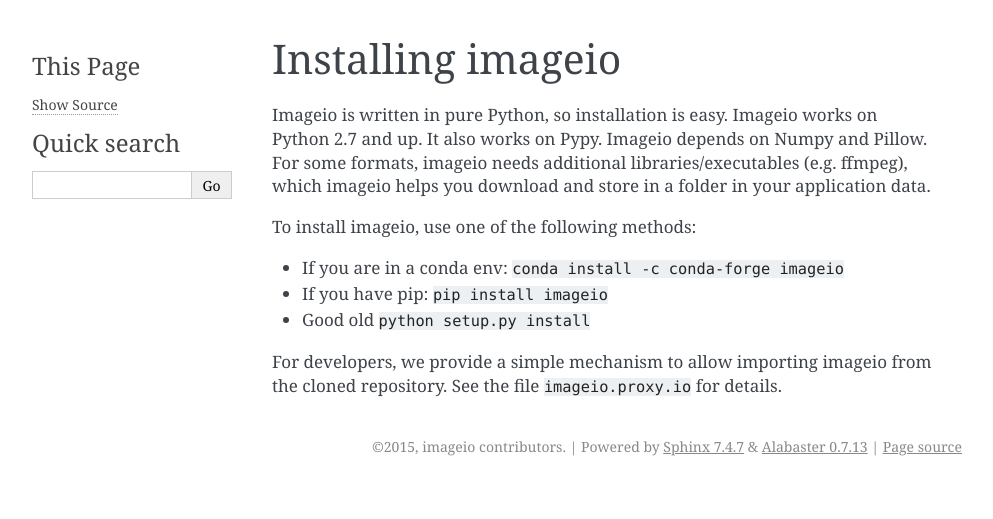
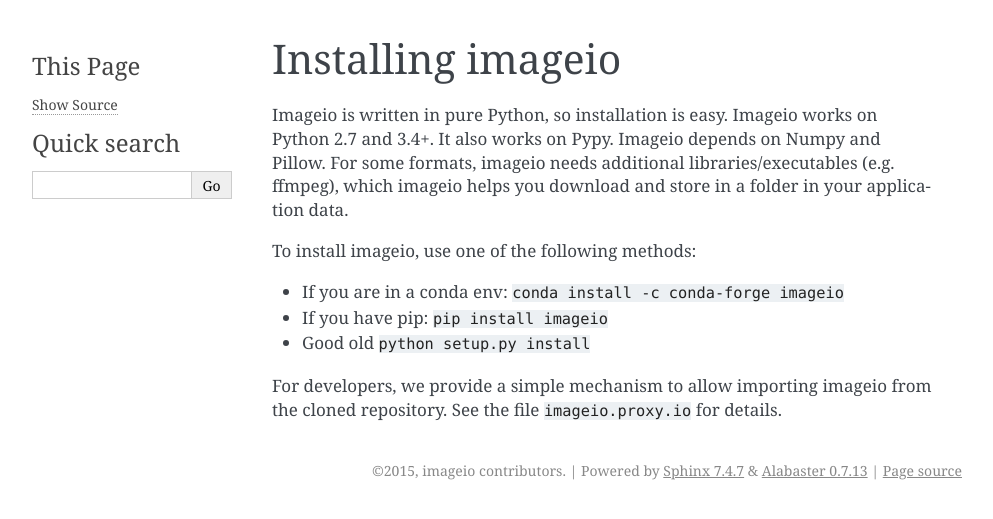
Before and after one commit to imageio/imageio, a Sphinx documentation site: the page built from docs/installation.rst, in a window 1280 px wide. Shown: the top 519 px of the page, without its empty margins (148-1141 px from the left). Built offline with Sphinx 7.4.7, drawn with Linux system fonts in a browser that asks for light colours; pages that are not in the unit, such as notebooks, are missing from menus.

Commit message:
Drop EOL Python 3.2 and 3.3

```diff
--- a/docs/installation.rst
+++ b/docs/installation.rst
@@ -2,7 +2,7 @@ Installing imageio
 ==================
 
 Imageio is written in pure Python, so installation is easy.
-Imageio works on Python 2.7 and up. It also works on Pypy.
+Imageio works on Python 2.7 and 3.4+. It also works on Pypy.
 Imageio depends on Numpy and Pillow. For some formats, imageio needs
 additional libraries/executables (e.g. ffmpeg), which imageio helps you
 download and store in a folder in your application data.
--- a/imageio/__init__.py
+++ b/imageio/__init__.py
@@ -8,8 +8,8 @@
 """
 Imageio is a Python library that provides an easy interface to read and
 write a wide range of image data, including animated images, volumetric
-data, and scientific formats. It is cross-platform, runs on Python 2.x
-and 3.x, and is easy to install.
+data, and scientific formats. It is cross-platform, runs on Python 2.7
+and 3.4+, and is easy to install.
 
 Main website: http://imageio.github.io
 """
--- a/setup.py
+++ b/setup.py
@@ -208,7 +208,7 @@ setup(
 
     platforms = 'any',
     provides = ['imageio'],
-    python_requires='>=2.7, !=3.0.*, !=3.1.*',
+    python_requires='>=2.7, !=3.0.*, !=3.1.*, !=3.2.*, !=3.3.*',
     install_requires = ['numpy', 'pillow'],
     extras_require = {'fits': ['astropy'],
                       'gdal': ['gdal'],
@@ -242,8 +242,6 @@ setup(
         'Programming Language :: Python :: 2',
         'Programming Language :: Python :: 2.7',
         'Programming Language :: Python :: 3',
-        'Programming Language :: Python :: 3.2',
-        'Programming Language :: Python :: 3.3',
         'Programming Language :: Python :: 3.4',
         'Programming Language :: Python :: 3.5',
         'Programming Language :: Python :: 3.6',
```
Also changed, not shown: README.md (+3 -3 lines).
